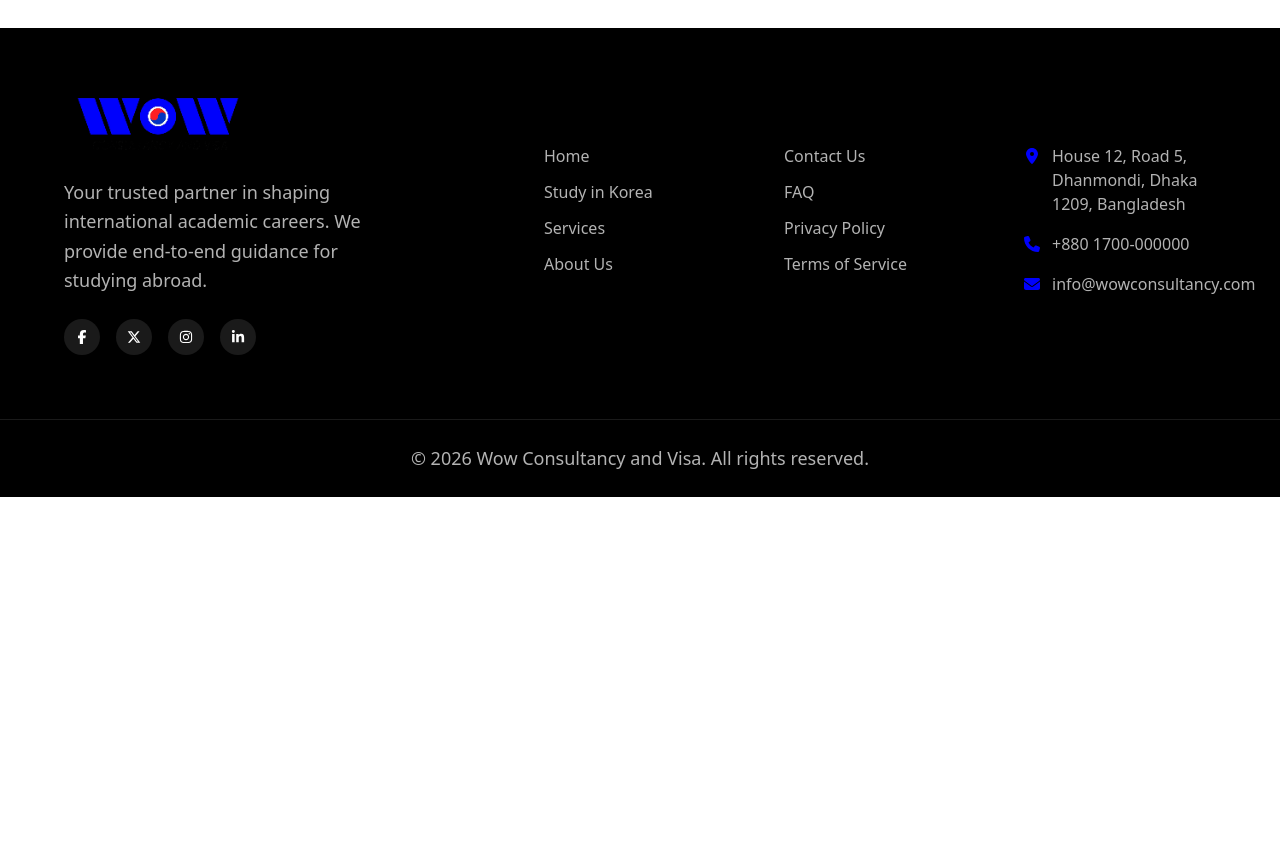
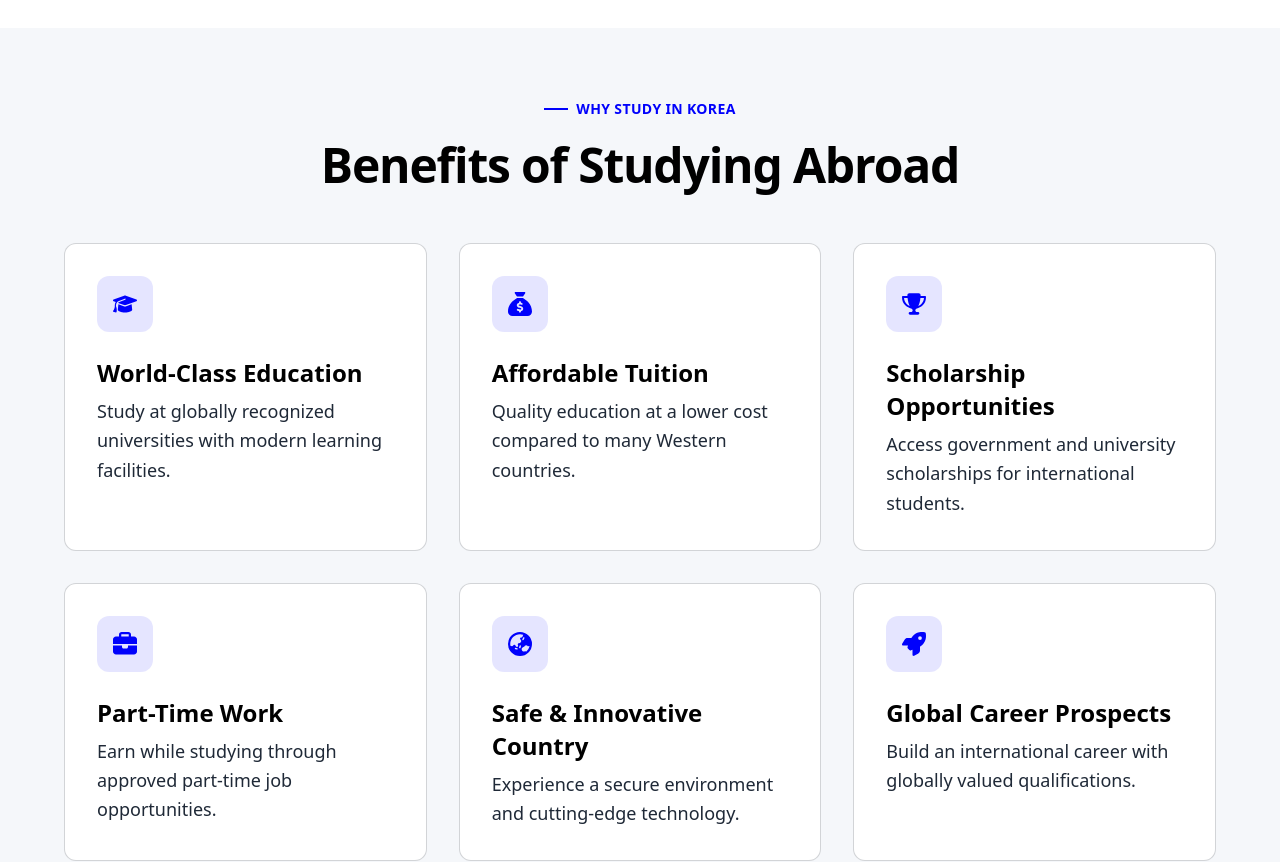
Before and after one commit to dev-nirob1/wow-consultancy-and-visa, a Next.js app: page / in a window 1280 px wide. Shown: the part 660-1522 px from the top of the page. Before the commit the page ends 1157 px from the top, so only its background shows below. Built offline with nearby package versions, Linux system fonts and the light colour scheme.

Commit message:
benifit card

```diff
--- a/src/app/(front)/page.js
+++ b/src/app/(front)/page.js
@@ -1,10 +1,12 @@
 import React from 'react';
 import Hero from '../components/front/section/hero';
+import WhyStydyinKorea from '../components/front/section/Benifits';
 
 const Home = () => {
   return (
     <div>
       <Hero/>
+      <WhyStydyinKorea/>
     </div>
   );
 };
--- /dev/null
+++ b/src/app/components/front/common/SectionHeader.jsx
@@ -0,0 +1,26 @@
+const SectionHeader = ({
+  subTitle,
+  title,
+  description,
+  align = "center",
+  className = "",
+}) => {
+  return (
+    <div
+      className={`max-w-2xl ${align === "center" ? "mx-auto text-center" : "text-left"} ${className}`}
+    >
+      {subTitle && (
+        <span className="relative inline-flex items-center gap-2 text-primary text-sm font-semibold uppercase tracking-wide mb-4">
+          <span className="w-6 h-[2px] bg-primary" />
+          {subTitle}
+        </span>
+      )}
+
+      <h2>{title}</h2>
+
+      {description && <p className="mt-4">{description}</p>}
+    </div>
+  );
+};
+
+export default SectionHeader;
--- /dev/null
+++ b/src/app/components/front/section/Benifits.jsx
@@ -0,0 +1,68 @@
+// components/Benefits.jsx
+import {
+  FaGraduationCap,
+  FaSackDollar,
+  FaTrophy,
+  FaBriefcase,
+  FaEarthAsia,
+  FaRocket,
+} from "react-icons/fa6";
+import Link from "next/link";
+import BenefitCard from "../widget/BenifitCard";
+import SectionHeader from "../common/SectionHeader";
+
+const benefits = [
+  {
+    icon: FaGraduationCap,
+    title: "World-Class Education",
+    description: "Study at globally recognized universities with modern learning facilities.",
+  },
+  {
+    icon: FaSackDollar,
+    title: "Affordable Tuition",
+    description: "Quality education at a lower cost compared to many Western countries.",
+  },
+  {
+    icon: FaTrophy,
+    title: "Scholarship Opportunities",
+    description: "Access government and university scholarships for international students.",
+  },
+  {
+    icon: FaBriefcase,
+    title: "Part-Time Work",
+    description: "Earn while studying through approved part-time job opportunities.",
+  },
+  {
+    icon: FaEarthAsia,
+    title: "Safe & Innovative Country",
+    description: "Experience a secure environment and cutting-edge technology.",
+  },
+  {
+    icon: FaRocket,
+    title: "Global Career Prospects",
+    description: "Build an international career with globally valued qualifications.",
+  },
+];
+
+const Benefits = () => {
+  return (
+    <section className="py-16 bg-light">
+      <div className="container">
+        <SectionHeader
+          subTitle="Why Study In Korea"
+          title="Benefits of Studying Abroad"
+          className="mb-12"
+        />
+
+        <div className="grid sm:grid-cols-2 lg:grid-cols-3 gap-8">
+          {benefits.map(( benefit, i) => (
+            <BenefitCard key={i} benifit={benefit} />
+          ))}
+        </div>
+
+      </div>
+    </section>
+  );
+};
+
+export default Benefits;
--- /dev/null
+++ b/src/app/components/front/widget/BenifitCard.jsx
@@ -0,0 +1,16 @@
+// components/BenefitCard.jsx
+const BenefitCard = ({benifit}) => {
+   const { icon: Icon, title, description } = benifit;
+  return (
+    <div className="group bg-white rounded-xl p-8 border border-dark/20 hover:shadow-xl transition-shadow duration-300">
+      <div className="w-14 h-14 flex items-center justify-center rounded-xl bg-primary/10 text-primary text-2xl mb-6 group-hover:bg-primary group-hover:text-white transition-colors duration-300">
+        <Icon />
+      </div>
+
+      <h3>{title}</h3>
+      <p className="mt-2 text-sm">{description}</p>
+    </div>
+  );
+};
+
+export default BenefitCard;
--- a/src/app/globals.css
+++ b/src/app/globals.css
@@ -40,7 +40,7 @@ h2 {
 }
 
 h3 {
-  @apply text-2xl sm:text-3xl lg:text-4xl font-semibold leading-snug;
+  @apply text-2xl font-semibold leading-snug;
 }
 
 h4 {
```
